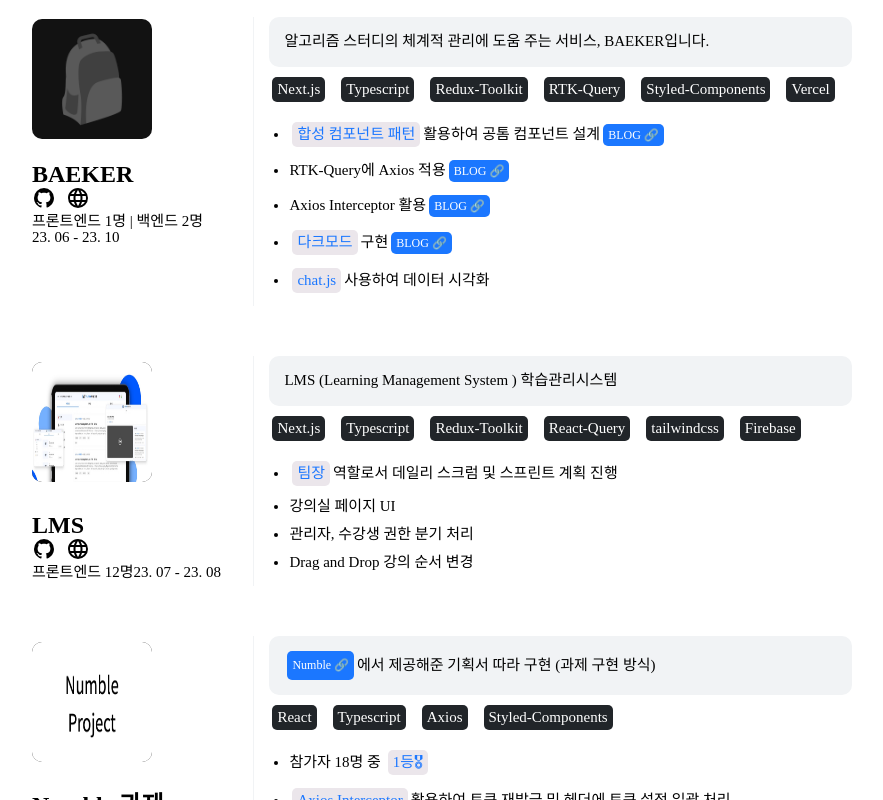
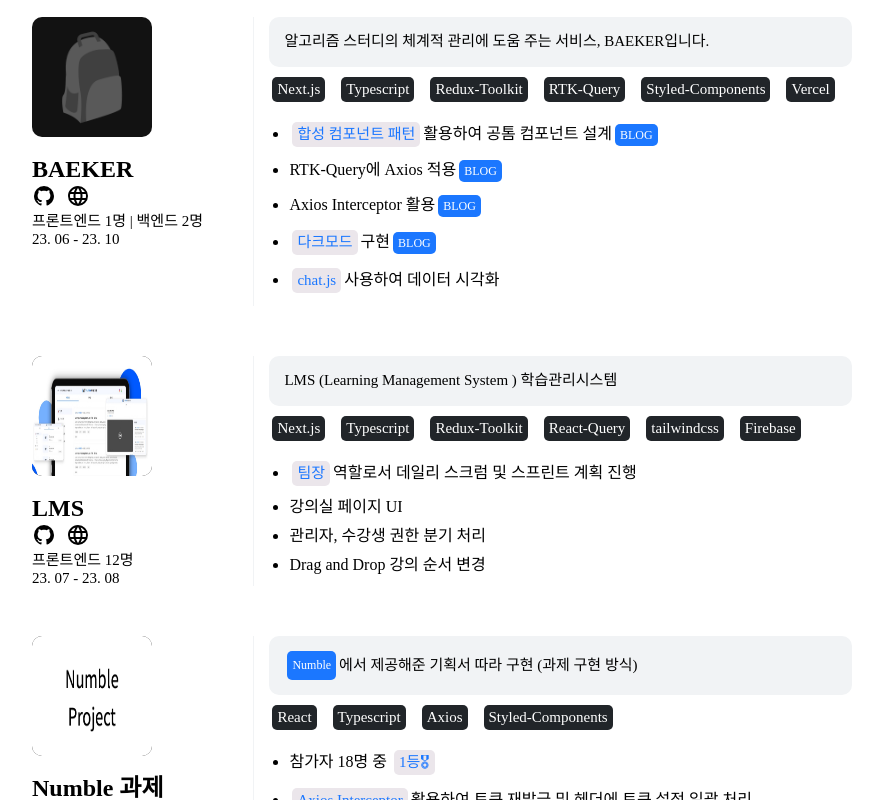
Before and after one commit to jeongdopark/jeongdo.info, a React (Vite) app in the folder jeongdo/: page / in a window 1280 px wide. Shown: the part 1040-1840 px from the top of the page, without its empty margins (198-1081 px from the left). Built offline with nearby package versions, Linux system fonts and the light colour scheme.

Commit message:
style: font size 변경

```diff
--- a/jeongdo/src/components/Project/style.ts
+++ b/jeongdo/src/components/Project/style.ts
@@ -17,10 +17,10 @@
 `;
 
 const InfoBox = styled.div`
+  display: flex;
+  flex-direction: column;
+  gap: 3px;
   @media ${DEVICE.small} {
-    display: flex;
-    flex-direction: column;
-    gap: 3px;
     margin-left: 30px;
   }
 `;
@@ -107,9 +107,12 @@
 const Li = styled.li`
   margin-left: 20px;
   margin-bottom: 13px;
-  font-size: ${THEME.FONT_SIZE.M};
+  font-size: ${THEME.FONT_SIZE.L};
   @media ${DEVICE.small} {
     font-size: ${THEME.FONT_SIZE.MS};
+  }
+  @media ${DEVICE.medium} {
+    font-size: ${THEME.FONT_SIZE.M};
   }
 `;
 
--- a/jeongdo/src/input/activity.tsx
+++ b/jeongdo/src/input/activity.tsx
@@ -52,7 +52,7 @@
           clickHandler={() =>
             linkHandler("https://parkjeongdo.tistory.com/110")
           }
-          text="BLOG 🔗"
+          text="BLOG"
           type="BLOG"
         />
       </span>,
--- a/jeongdo/src/input/project.tsx
+++ b/jeongdo/src/input/project.tsx
@@ -78,7 +78,7 @@
             clickHandler={() =>
               linkHandler("https://parkjeongdo.tistory.com/117")
             }
-            text="BLOG 🔗"
+            text="BLOG"
             type="BLOG"
           />
         </span>,
@@ -88,7 +88,7 @@
             clickHandler={() =>
               linkHandler("https://parkjeongdo.tistory.com/115")
             }
-            text="BLOG 🔗"
+            text="BLOG"
             type="BLOG"
           />
         </span>,
@@ -98,7 +98,7 @@
             clickHandler={() =>
               linkHandler("https://parkjeongdo.tistory.com/116")
             }
-            text="BLOG 🔗"
+            text="BLOG"
             type="BLOG"
           />
         </span>,
@@ -109,7 +109,7 @@
             clickHandler={() =>
               linkHandler("https://parkjeongdo.tistory.com/112")
             }
-            text="BLOG 🔗"
+            text="BLOG"
             type="BLOG"
           />
         </span>,
@@ -168,7 +168,7 @@
             clickHandler={() =>
               linkHandler("https://parkjeongdo.tistory.com/112")
             }
-            text="Numble 🔗"
+            text="Numble"
             type="BLOG"
           />
           에서 제공해준 기획서 따라 구현 (과제 구현 방식)
--- a/jeongdo/src/style/theme.ts
+++ b/jeongdo/src/style/theme.ts
@@ -19,6 +19,7 @@
     S: "12px",
     MS: "13px",
     M: "15px",
+    L: "16px",
   },
   FONT_WEIGHT: {
     S: "500",
@@ -33,7 +34,6 @@
   },
   TITLE: {
     S: "1.4rem",
-
     M: "2rem",
     L: "2.7rem",
   },
```
Also changed, not shown: jeongdo/src/assets/Photo.png.
